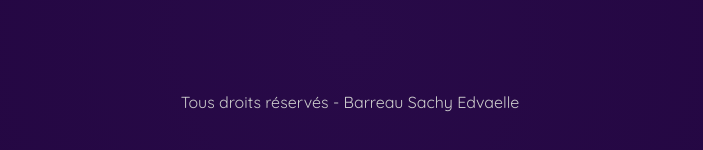
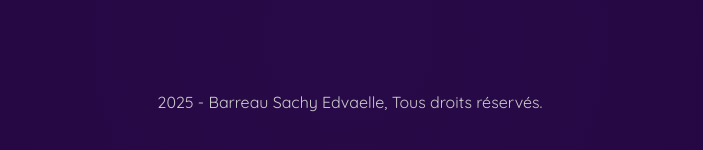
Before and after one commit to MBDS-HAITI/session-001-sebarreau, a React (Vite) app: page / in a window 1280 px wide. Shown: the part 602-752 px from the top of the page, without its empty margins (290-993 px from the left). Built offline with nearby package versions, Linux system fonts and the light colour scheme.

Commit message:
TD02 : Afficher l'année dans le Footer

```diff
--- a/src/App.jsx
+++ b/src/App.jsx
@@ -27,7 +27,8 @@ function MainContent() {
 }
 
 function Footer() {
-  return (
+ const annee = new Date().getFullYear();
+   return (
     <footer
       style={{
         textAlign: "center",
@@ -36,7 +37,7 @@ function Footer() {
         color: "#ccc"
       }}
     >
-      Tous droits réservés - Barreau Sachy Edvaelle
+    {annee} - Barreau Sachy Edvaelle, Tous droits réservés.
     </footer>
   );
 }
```
